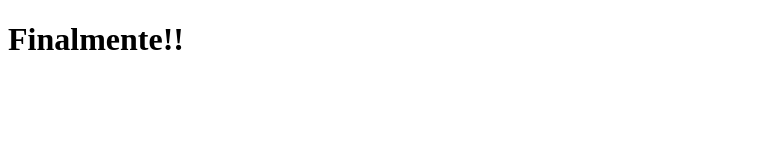
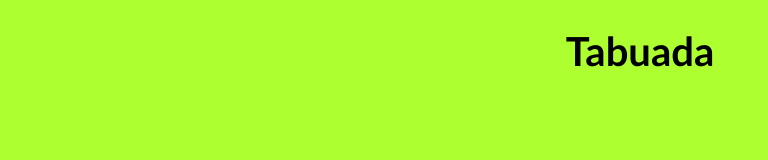
Before and after one commit to NewGamesMK/teste, a plain HTML site: page index.html in a window 1280 px wide. Shown: the whole page, without its empty margins (0-768 px from the left). Drawn offline with Linux system fonts and the light colour scheme.

Commit message:
style.css

```diff
--- a/index.html
+++ b/index.html
@@ -5,9 +5,10 @@
     <meta http-equiv="X-UA-Compatible" content="IE=edge">
     <meta name="viewport" content="width=device-width, initial-scale=1.0">
     <title>Tabuada</title>
+    <link rel="stylesheet" href="style.css">
 </head>
 <body>
-    <h1>Finalmente!!</h1>
+    <div><h1>Tabuada</h1></div>
 
 </body>
 </html>
--- /dev/null
+++ b/style.css
@@ -0,0 +1,15 @@
+body{
+    background-color: greenyellow;
+    border: 15px black;
+}
+div{
+    border-top: 15px black;
+}
+
+h1{
+
+    font-family: 'Gill Sans', 'Gill Sans MT', Calibri, 'Trebuchet MS', sans-serif;
+    font-size: 40px;
+    text-align: center;
+
+}
```
